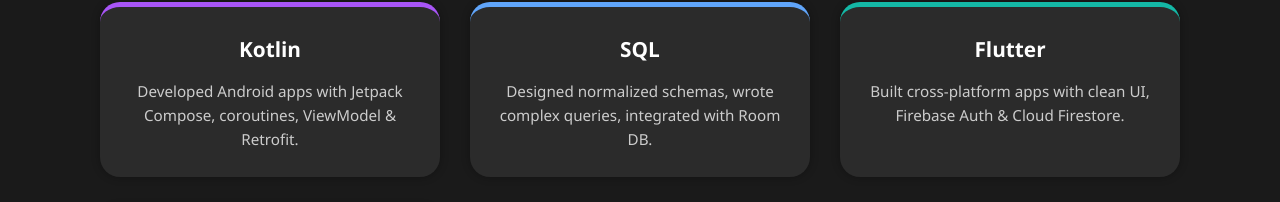
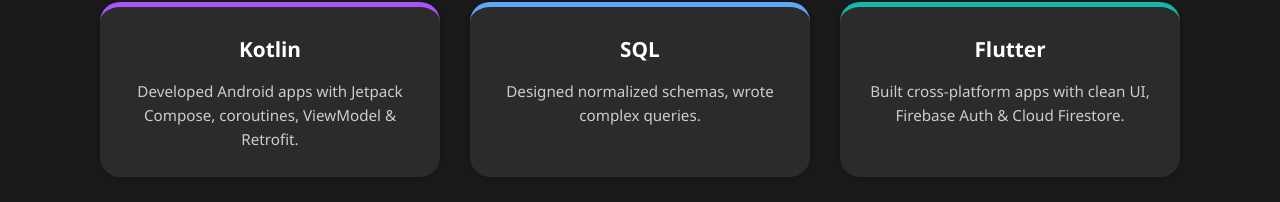
Before and after one commit to iamprassana/PersonalWebsite, a plain HTML site: page index.html in a window 1280 px wide. Shown: the part 706-908 px from the top of the page. Drawn offline with Linux system fonts and the light colour scheme.

Commit message:
Add files via upload

```diff
--- a/index.html
+++ b/index.html
@@ -40,7 +40,7 @@
             </div>
             <div class="skill-box blue animate-up delay-2">
                 <h3>SQL</h3>
-                <p>Designed normalized schemas, wrote complex queries, integrated with Room DB.</p>
+                <p>Designed normalized schemas, wrote complex queries.</p>
             </div>
             <div class="skill-box teal animate-up delay-3">
                 <h3>Flutter</h3>
```
